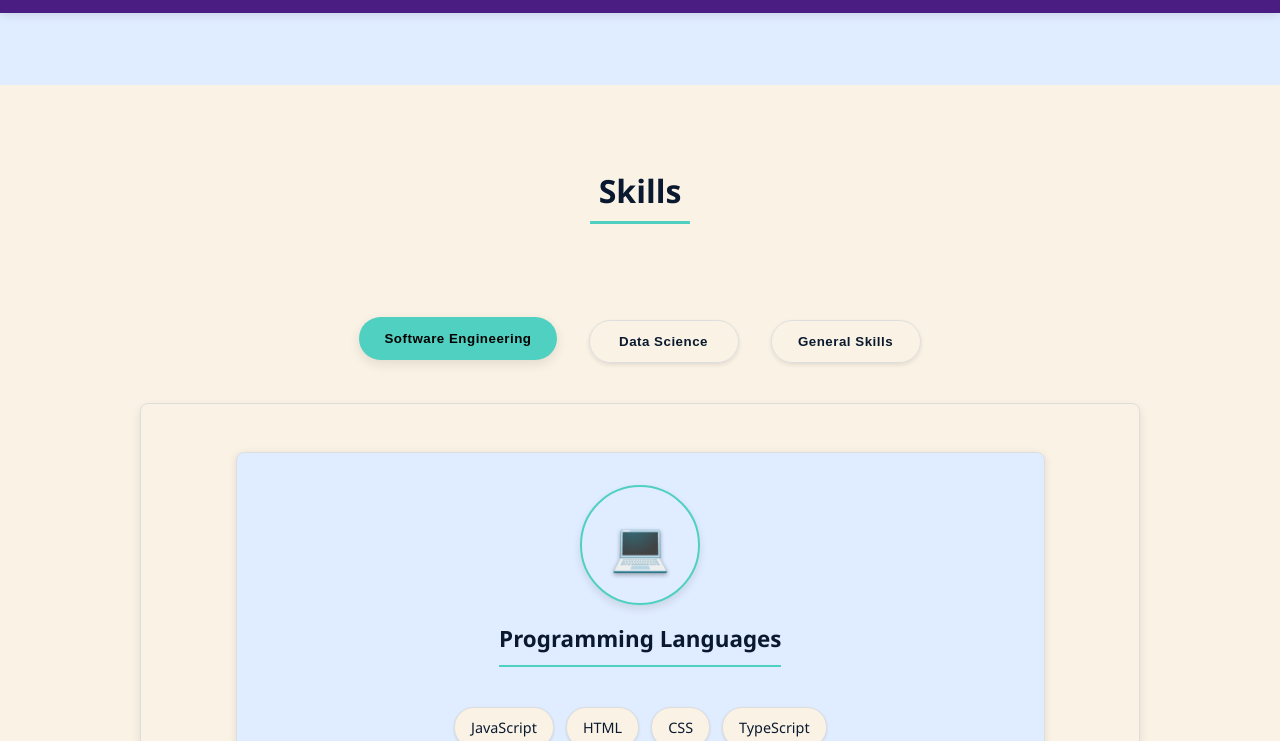
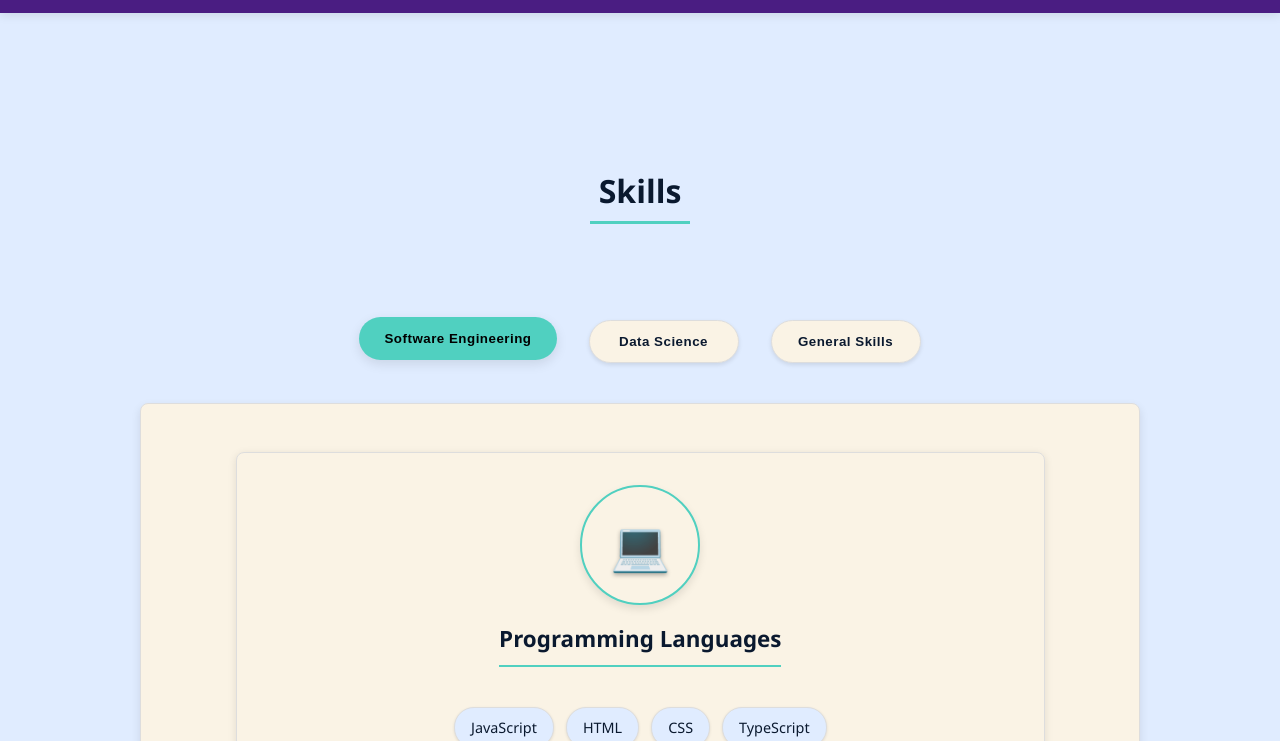
Before and after one commit to tatoslover/tatoslover.github.io, a plain HTML site: page index.html in a window 1280 px wide. Both pictures are taken after a click on the button "Software Engineering". Shown: the part 883-1624 px from the top of the page. Drawn offline with Linux system fonts and the light colour scheme.

Commit message:
Fix alternating section background pattern in light mode

```diff
--- a/css/main.css
+++ b/css/main.css
@@ -4,8 +4,10 @@
 :root {
     /* Light mode (default) variables */
     /* Background colors */
-    --bg-primary: #e0ecff;
-    --bg-secondary: #faf3e5;
+    --bg-primary: #e0ecff;  /* Light blue for odd sections */
+    --bg-secondary: #faf3e5; /* Light cream for even sections */
+    --card-bg: var(--bg-primary); /* Card background for odd sections */
+    --card-bg-even: var(--bg-secondary); /* Card background for even sections */
 
     /* Text colors */
     --text-primary: #0a192f;
@@ -35,6 +37,8 @@
     /* Background colors */
     --bg-primary: #0a192f;
     --bg-secondary: #112240;
+    --card-bg: var(--bg-primary); /* Card background for odd sections */
+    --card-bg-even: var(--bg-secondary); /* Card background for even sections */
 
     /* Text colors */
     --text-primary: #e6f1ff;
@@ -65,6 +69,8 @@
         /* Background colors */
         --bg-primary: #0a192f;
         --bg-secondary: #112240;
+        --card-bg: var(--bg-primary); /* Card background for odd sections */
+        --card-bg-even: var(--bg-secondary); /* Card background for even sections */
 
         /* Text colors */
         --text-primary: #e6f1ff;
@@ -202,7 +208,7 @@ section {
 }
 
 section:nth-child(even) {
-    background-color: var(--bg-secondary);
+    background-color: var(--bg-primary);
 }
 
 /* ===== HEADER & NAVIGATION ===== */
@@ -503,7 +509,7 @@ nav a:hover::after {
 
 .tab-button {
     padding: 0.8rem 1.5rem;
-    background-color: var(--bg-secondary);
+    background-color: var(--card-bg);
     color: var(--text-primary);
     border: none;
     border-radius: 2rem;
@@ -512,10 +518,11 @@ nav a:hover::after {
     letter-spacing: 0.5px;
     transition: all 0.3s;
     box-shadow: 0 2px 4px var(--shadow);
-    position: relative;
-    z-index: 20;
-    transform: translateY(0);
-    margin: 0.75rem 0.5rem;
+    min-width: 150px;
+    text-align: center;
+    margin: 0.5rem;
+    position: relative;
+    z-index: 1;
 }
 
 /* Tab button styling */
@@ -531,7 +538,7 @@ nav a:hover::after {
 
 /* Tab button styling for even sections - offset pattern */
 section:nth-child(even) .tab-button {
-    background-color: var(--card-bg);
+    background-color: var(--card-bg-even);
     border: 1px solid var(--border);
 }
 
@@ -590,7 +597,7 @@ section:nth-child(even) .tab-button.active {
     position: relative;
     top: 0;
     border: 1px solid var(--border);
-    background-color: var(--bg-secondary);
+    background-color: var(--card-bg);
     box-shadow: 0 2px 6px var(--shadow);
     overflow: visible;
 }
@@ -606,7 +613,7 @@ section:nth-child(even) .tab-button.active {
 
 /* Variant for content boxes in even sections - offset pattern */
 section:nth-child(even) .main-item {
-    background-color: var(--bg-primary);
+    background-color: var(--card-bg-even);
     color: var(--text-primary);
     box-shadow: 0 2px 8px var(--shadow);
     border: 1px solid var(--border);
@@ -633,13 +640,13 @@ section:nth-child(even) .main-item {
     z-index: 2;
     border-color: var(--accent-primary);
     box-shadow: 0 12px 20px var(--shadow);
-    background-color: var(--bg-secondary);
+    background-color: var(--card-bg);
 }
 
 /* Enhanced shadow for even sections */
 section:nth-child(even) .main-item:hover {
     box-shadow: 0 12px 20px var(--shadow);
-    background-color: var(--bg-primary);
+    background-color: var(--card-bg-even);
     border-color: var(--accent-primary);
 }
 
@@ -922,7 +929,7 @@ section:nth-child(even) .emoji-container {
 
 /* Content container and panel styling */
 .content-container {
-    background-color: var(--bg-secondary);
+    background-color: var(--card-bg);
     padding: 2rem;
     border-radius: 8px;
     box-shadow: 0 4px 8px var(--shadow);
@@ -952,7 +959,7 @@ section:nth-child(even) .emoji-container {
 }
 
 section:nth-child(even) .content-container {
-    background-color: var(--bg-secondary);
+    background-color: var(--card-bg-even);
     box-shadow: 0 4px 10px var(--shadow);
     border-color: var(--border);
     border-width: 1px;
@@ -1045,7 +1052,7 @@ section:nth-child(even) .content-container {
 
 /* Style list items in even sections for light mode */
 section:nth-child(even) .main-item li {
-    background-color: var(--bg-secondary);
+    background-color: var(--card-bg);
     color: var(--text-primary);
     border: 1px solid var(--border);
     box-shadow: 0 1px 3px var(--shadow);
```
